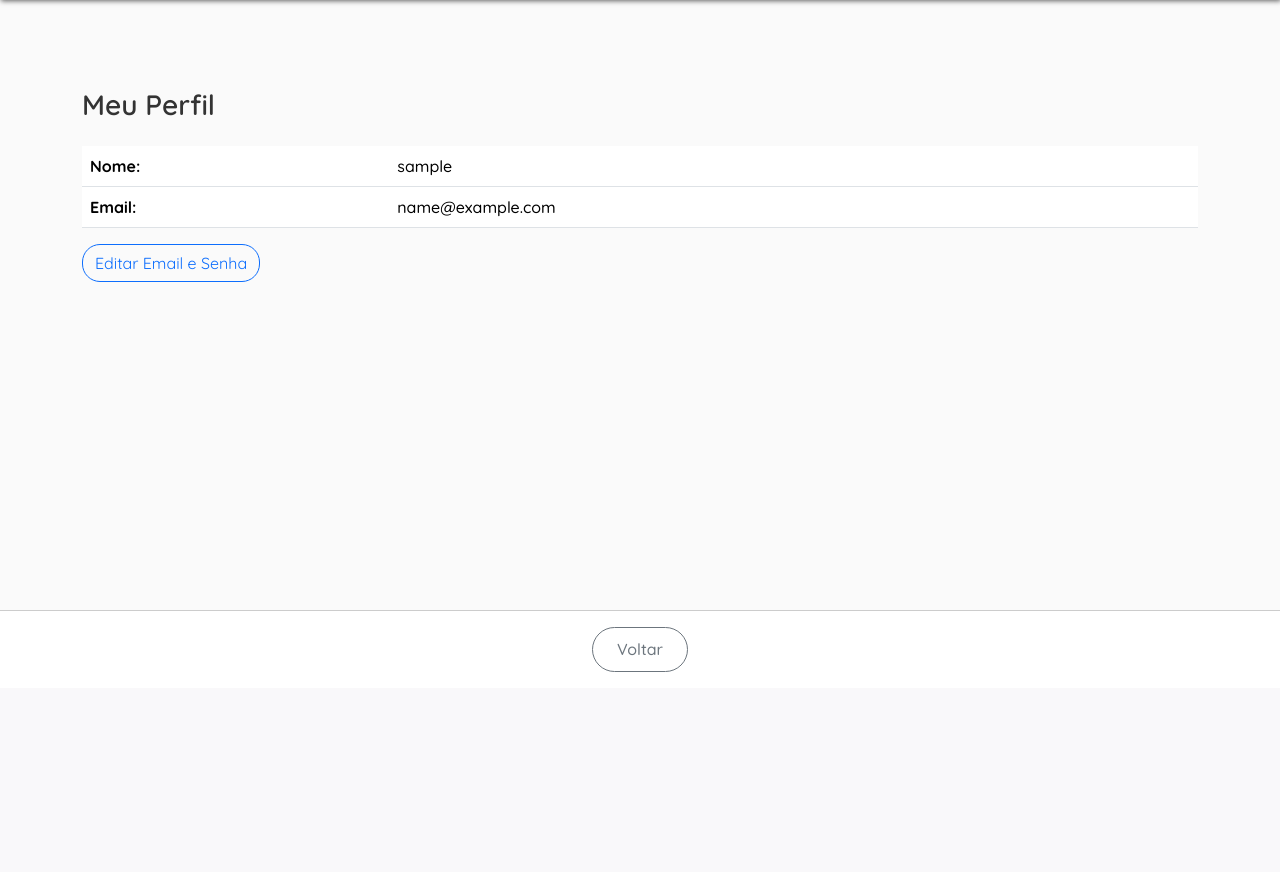
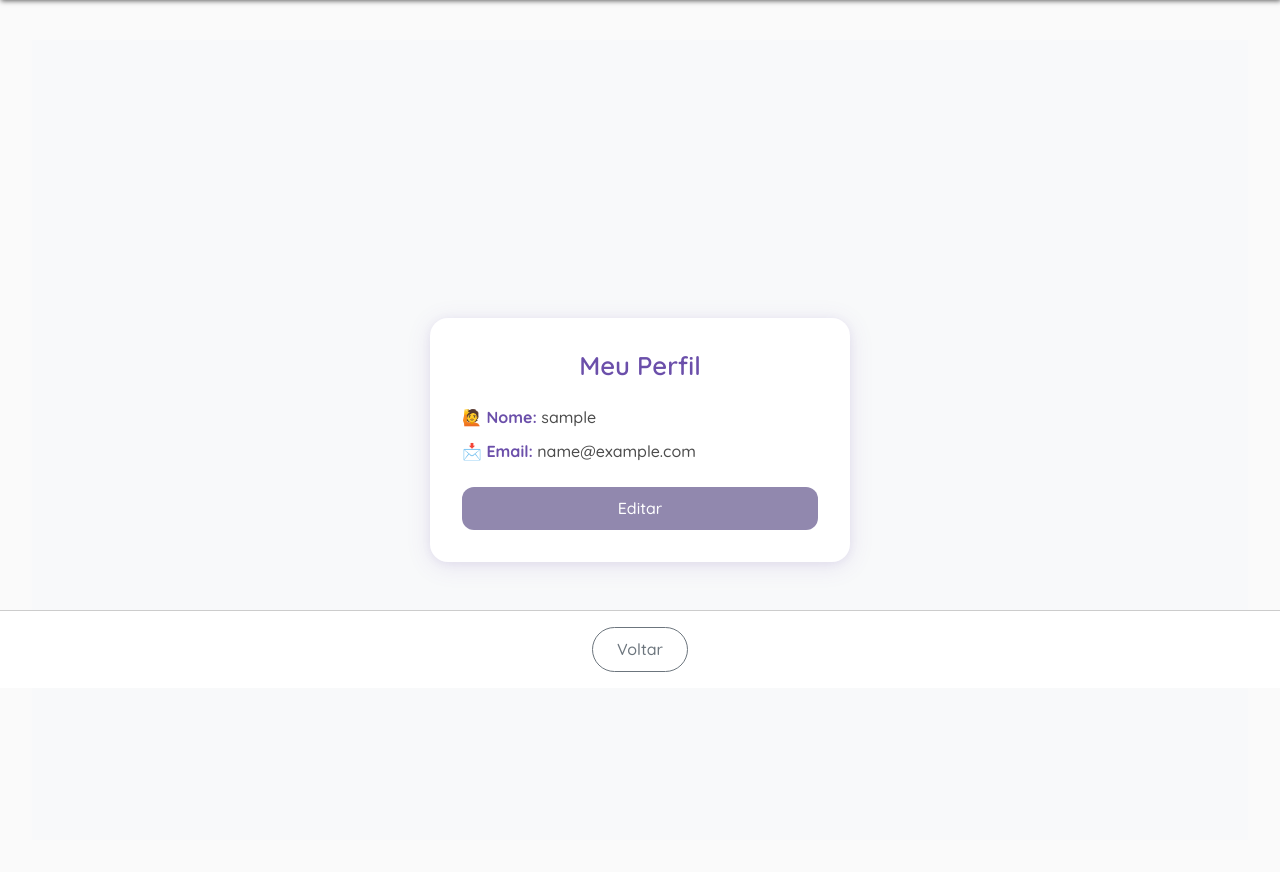
Before and after one commit to immlvia/Diario-da-Mulher, a Flask app: page /meuperfil in a window 1280 px wide. Shown: the part 112-984 px from the top of the page. Before the commit the page ends 784 px from the top, so only its background shows below. Run offline with Flask 3, Linux system fonts and the light colour scheme; the visitor is signed in with stand-in values (Sample User, id 1).

Commit message:
css perfil e editar dados

```diff
--- a/app/forms.py
+++ b/app/forms.py
@@ -50,10 +50,12 @@ from app import db, bcrypt
 from app.models import Usuario
 
 class EditarContaForm(FlaskForm):
+    nome = StringField("Nome", validators=[DataRequired()])  # ⬅️ ESTE CAMPO É NECESSÁRIO
     email = StringField("Novo Email", validators=[DataRequired(), Email()])
     senha_atual = PasswordField("Senha Atual", validators=[DataRequired()])
     nova_senha = PasswordField("Nova Senha", validators=[DataRequired()])
     btnSubmit = SubmitField("Salvar Alterações")
+
 
     def __init__(self, usuario_atual, *args, **kwargs):
         super().__init__(*args, **kwargs)
@@ -72,3 +74,5 @@ class EditarContaForm(FlaskForm):
         self.usuario_atual.email = self.email.data
         self.usuario_atual.senha = bcrypt.generate_password_hash(self.nova_senha.data.encode('utf-8'))
         db.session.commit()
+        from wtforms import StringField, PasswordField, SubmitField
+from wtforms.validators import DataRequired, Email, ValidationError
--- a/app/routes.py
+++ b/app/routes.py
@@ -131,8 +131,9 @@ def editar_conta():
         flash("Dados atualizados com sucesso!", "success")
         return redirect(url_for("meuperfil"))
 
-    # Preenche o campo com o e-mail atual
+    # Pré-preenche no GET
     if request.method == "GET":
+        form.nome.data  = current_user.nome
         form.email.data = current_user.email
 
     return render_template("editar_conta.html", form=form)
--- a/app/static/style.css
+++ b/app/static/style.css
@@ -376,6 +376,138 @@ h2{
     transition: all 0.3s ease;
 }
 
+/* Página de perfil */
+
+.page-perfil {
+    display: flex;
+    justify-content: center;
+    align-items: center;
+    min-height: 100vh;
+    background-color: #F8F9FA;
+}
+
+.perfil-card {
+    background-color: #fff;
+    border-radius: 18px;
+    box-shadow: 0 4px 24px rgba(107, 79, 170, 0.13), 0 1.5px 8px rgba(107, 79, 170, 0.08);
+    padding: 2rem;
+    width: 100%;
+    max-width: 420px;
+}
+
+.perfil-card h1 {
+    font-size: 1.6rem;
+    font-weight: 600;
+    text-align: center;
+    color: #6b4faa;
+    margin-bottom: 1.5rem;
+    font-family: 'Quicksand', sans-serif;
+}
+
+.perfil-info {
+    margin-bottom: 1.5rem;
+    font-size: 1rem;
+    color: #4c4c4c;
+}
+
+.perfil-info p {
+    margin: 0.6rem 0;
+}
+
+.perfil-info strong {
+    color: #6b4faa;
+}
+
+.btn-editar {
+    display: block;
+    width: 100%;
+    padding: 0.6rem;
+    background-color: #9188AE;
+    color: #fff;
+    border: none;
+    border-radius: 12px;
+    text-align: center;
+    transition: background-color 0.3s, box-shadow 0.3s;
+    text-decoration: none;
+    display: inline-block;
+}
+
+.btn-editar:hover {
+    background-color: #6a5f82;
+    box-shadow: 0 4px 12px rgba(107, 79, 170, 0.18);
+}
+
+.btn-editar:active {
+    background-color: #524a5c !important;
+}
+
+/*editar*/
+body#page-editar-conta-body {
+    background-color: #F8F9FA;
+}
+
+.editar-container {
+    max-width: 550px;
+    margin: 60px auto;
+    background-color: #ffffff;
+    padding: 2.5rem;
+    border-radius: 18px;
+    box-shadow: 0 4px 24px rgba(107, 79, 170, 0.13), 0 1.5px 8px rgba(107, 79, 170, 0.08);
+    text-decoration: none;
+    display: inline-block;
+}
+
+.editar-container h2 {
+    text-align: center;
+    color: #6b4faa;
+    font-family: 'Quicksand', sans-serif;
+    font-weight: 600;
+    margin-bottom: 1.8rem;
+}
+
+.form-group label {
+    font-weight: 500;
+    color: #6b4faa;
+    margin-bottom: 0.3rem;
+    font-family: 'Quicksand', sans-serif;
+}
+
+.form-control {
+    border-radius: 10px;
+    padding: 0.75rem;
+    border: 1px solid #ccc;
+}
+
+.form-control:focus {
+    border-color: #9188AE;
+    box-shadow: 0 0 0 0.25rem rgba(145, 136, 174, 0.4);
+    outline: none;
+}
+
+.text-danger {
+    font-size: 0.85rem;
+    margin-top: 0.25rem;
+    display: block;
+}
+
+.btn.btn-primary {
+    background-color: #9188AE;
+    border-color: #9188AE;
+    font-weight: 500;
+    padding: 0.6rem 1.4rem;
+    border-radius: 12px;
+    transition: background 0.3s ease;
+    display: block;
+    margin: 2rem auto 0 auto;
+}
+
+.btn.btn-primary:hover {
+    background-color: #6a5f82;
+    border-color: #6a5f82;
+}
+.form-group { margin-bottom: 1.2rem; }
+
+
 /*Diario*/
 body#page-diario-body {
     background-color: #F8F9FA;
--- a/app/templates/meuperfil.html
+++ b/app/templates/meuperfil.html
@@ -1,27 +1,18 @@
 {% extends 'base.html' %}
+
+{% block body_id %}page-perfil-body{% endblock %}
+
 {% block content %}
+<div class="page-perfil">
+    <div class="perfil-card">
+        <h1>Meu Perfil</h1>
 
-<div class="container mt-5">
-    <div class="row">
-        <div class="col-12">
-            <h1>Meu Perfil</h1>
+        <div class="perfil-info">
+            <p><strong>🙋 Nome:</strong> {{ current_user.nome }}</p>
+            <p><strong>📩 Email:</strong> {{ current_user.email }}</p>
+        </div>
 
-            <table class="table mt-4">
-                <tbody>
-                    <tr>
-                        <th>Nome:</th>
-                        <td>{{ current_user.nome }}</td>
-                    </tr>
-                    <tr>
-                        <th>Email:</th>
-                        <td>{{ current_user.email }}</td>
-                    </tr>
-                </tbody>
-            </table>
-
-            <a href="{{ url_for('editar_conta') }}" class="btn btn-outline-primary">Editar Email e Senha</a>
-        </div>
+        <a href="{{ url_for('editar_conta') }}" class="btn-editar">Editar</a>
     </div>
 </div>
-
 {% endblock %}
```
Also changed, not shown: app/templates/editar_conta.html (+10 -1 lines).
